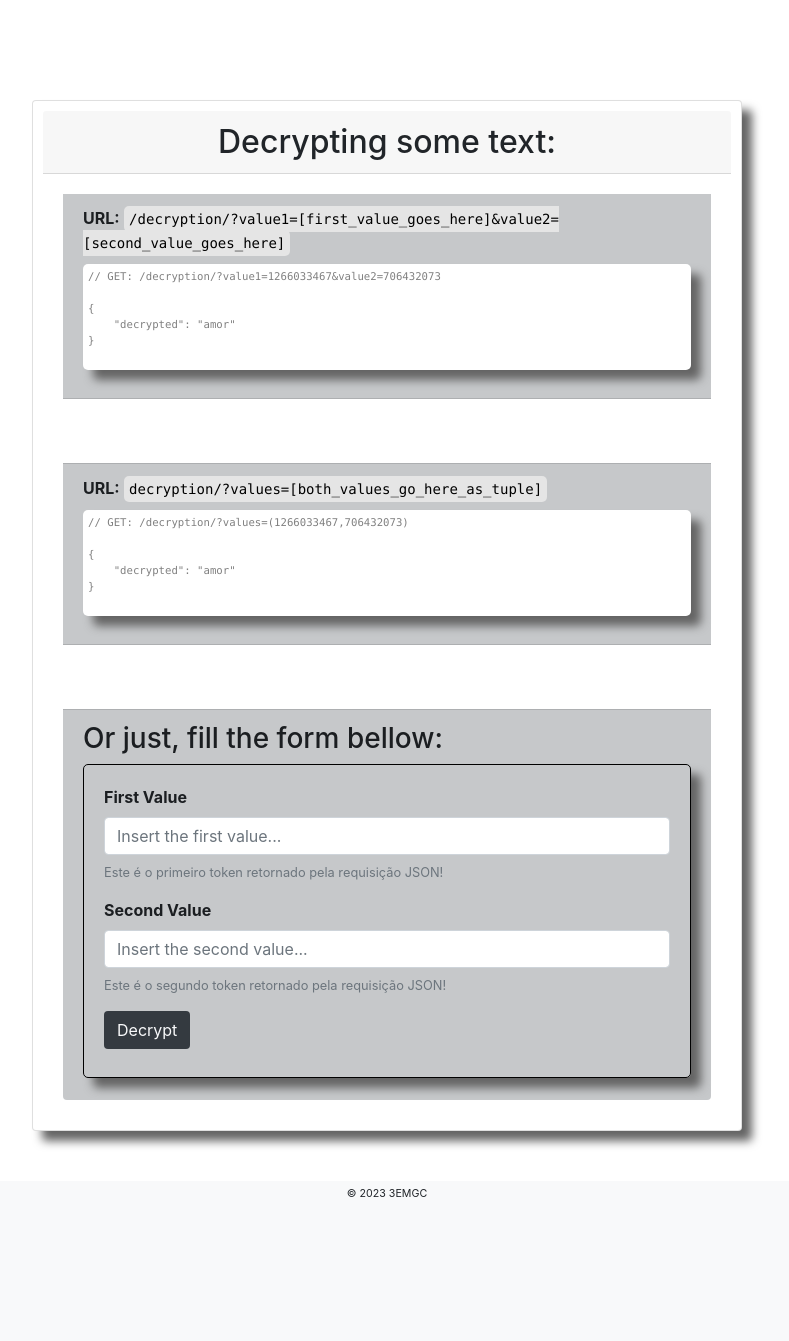
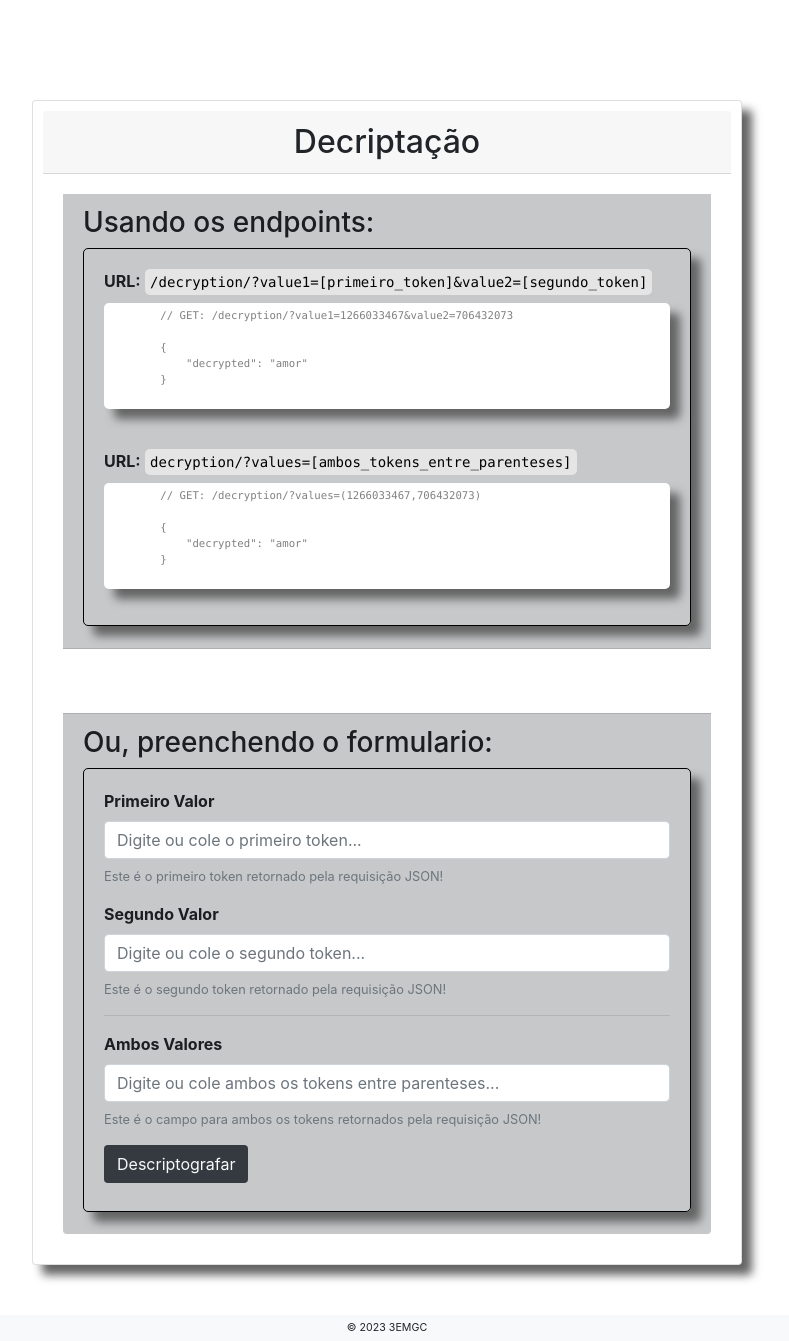
Before and after one commit to Nurul-GC/angosafe, a Flask app: page /decryption/ in a window 1280 px wide. Shown: the part 76-1417 px from the top of the page, without its empty margins (253-1042 px from the left). Before the commit the page ends 1273 px from the top, so only its background shows below. Run offline with Flask 3, Linux system fonts and the light colour scheme; some libraries are stand-ins or nearby versions.

Commit message:
update app/templates/*

```diff
--- a/app/templates/decrypt.html
+++ b/app/templates/decrypt.html
@@ -3,12 +3,14 @@
 {% block content %}
 
 <div class="cd card">
-    <h2 class="card-header text-center">Decrypting some text:</h2>
+    <h2 class="card-header text-center">Decriptação</h2>
     <div class="list-group list-group-flush">
             <div class="list-group-item list-group-item-dark lg">
+                <h3>Usando os endpoints:</h3>
+                <div class="fm">
                     <b>URL:</b>
                     <code class="endpoint text-center">
-                /decryption/?value1=[first_value_goes_here]&value2=[second_value_goes_here]
+                        /decryption/?value1=[primeiro_token]&value2=[segundo_token]
                     </code>
                     <pre class="json">
         // GET: /decryption/?value1=1266033467&value2=706432073
@@ -17,12 +19,10 @@
             "decrypted": "amor"
         }
                     </pre>
-        </div>
                     <br>
-        <div class="list-group-item list-group-item-dark lg">
                     <b>URL:</b>
                     <code class="endpoint text-center">
-                decryption/?values=[both_values_go_here_as_tuple]
+                        decryption/?values=[ambos_tokens_entre_parenteses]
                     </code>
                     <pre class="json">
         // GET: /decryption/?values=(1266033467,706432073)
@@ -32,25 +32,34 @@
         }
                     </pre>
                 </div>
+            </div>
         <br>
         <div class="list-group-item list-group-item-dark lg">
-            <h3>Or just, fill the form bellow:</h3>
+            <h3>Ou, preenchendo o formulario:</h3>
             <form class="fm" method="post" action="{{ url_for('decryption') }}">
                 <div class="form-group">
-                    <label for="value1"><b>First Value</b></label>
-                    <input type="text" class="form-control mb-2" id="value1" name="value1" placeholder="Insert the first value..." aria-describedby="value1HelpBlock">
+                    <label for="value1"><b>Primeiro Valor</b></label>
+                    <input type="text" class="form-control mb-2" id="value1" name="value1" placeholder="Digite ou cole o primeiro token..." aria-describedby="value1HelpBlock">
                     <small id="value1HelpBlock" class="form-text text-muted">
                         Este é o primeiro token retornado pela requisição JSON!
                     </small>
                 </div>
                 <div class="form-group">
-                    <label for="value2"><b>Second Value</b></label>
-                    <input type="text" class="form-control mb-2" id="value2" name="value2" placeholder="Insert the second value..." aria-describedby="value2HelpBlock">
+                    <label for="value2"><b>Segundo Valor</b></label>
+                    <input type="text" class="form-control mb-2" id="value2" name="value2" placeholder="Digite ou cole o segundo token..." aria-describedby="value2HelpBlock">
                     <small id="value2HelpBlock" class="form-text text-muted">
                         Este é o segundo token retornado pela requisição JSON!
                     </small>
                 </div>
-                <button type="submit" class="btn bg-dark text-light mb-2">Decrypt</button>
+                <hr>
+                <div class="form-group">
+                    <label for="values"><b>Ambos Valores</b></label>
+                    <input type="text" class="form-control mb-2" id="values" name="values" placeholder="Digite ou cole ambos os tokens entre parenteses..." aria-describedby="value2HelpBlock">
+                    <small id="value2HelpBlock" class="form-text text-muted">
+                        Este é o campo para ambos os tokens retornados pela requisição JSON!
+                    </small>
+                </div>
+                <button type="submit" class="btn bg-dark text-light mb-2">Descriptografar</button>
             </form>
         </div>
     </div>
```
Lines whose indentation alone changed are shown as unchanged.
